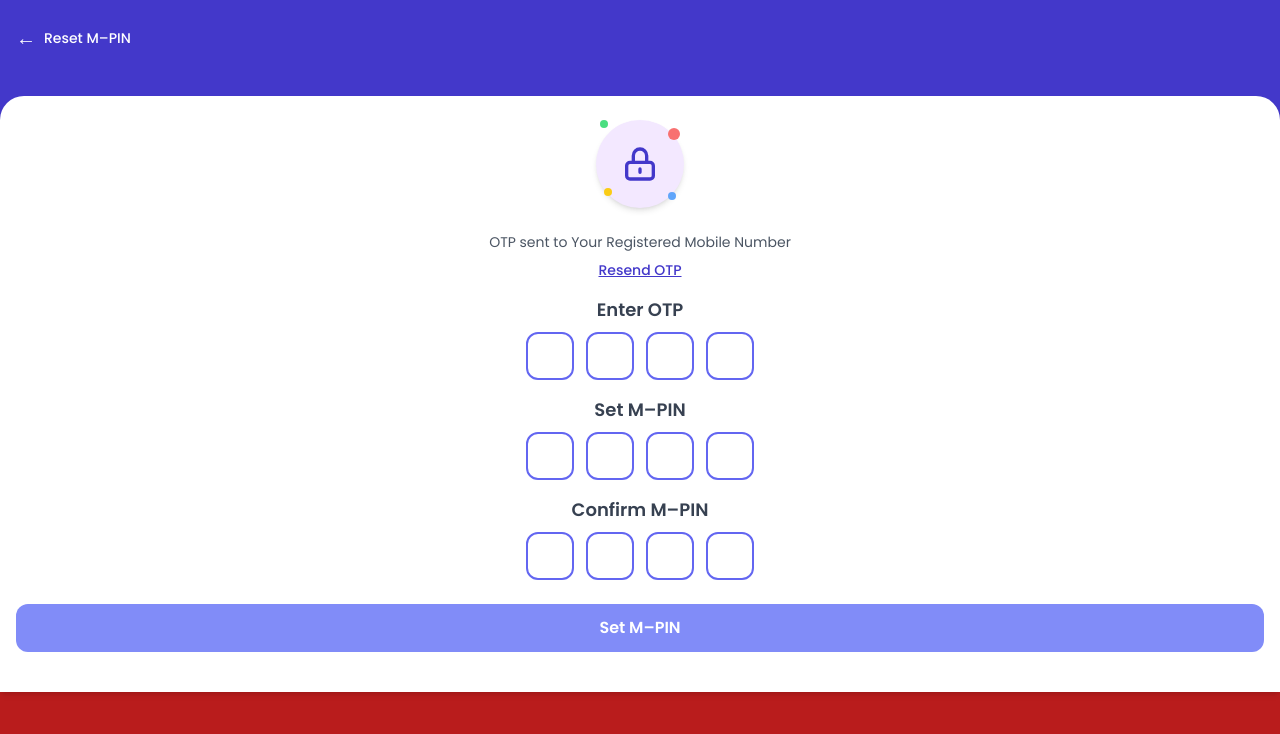
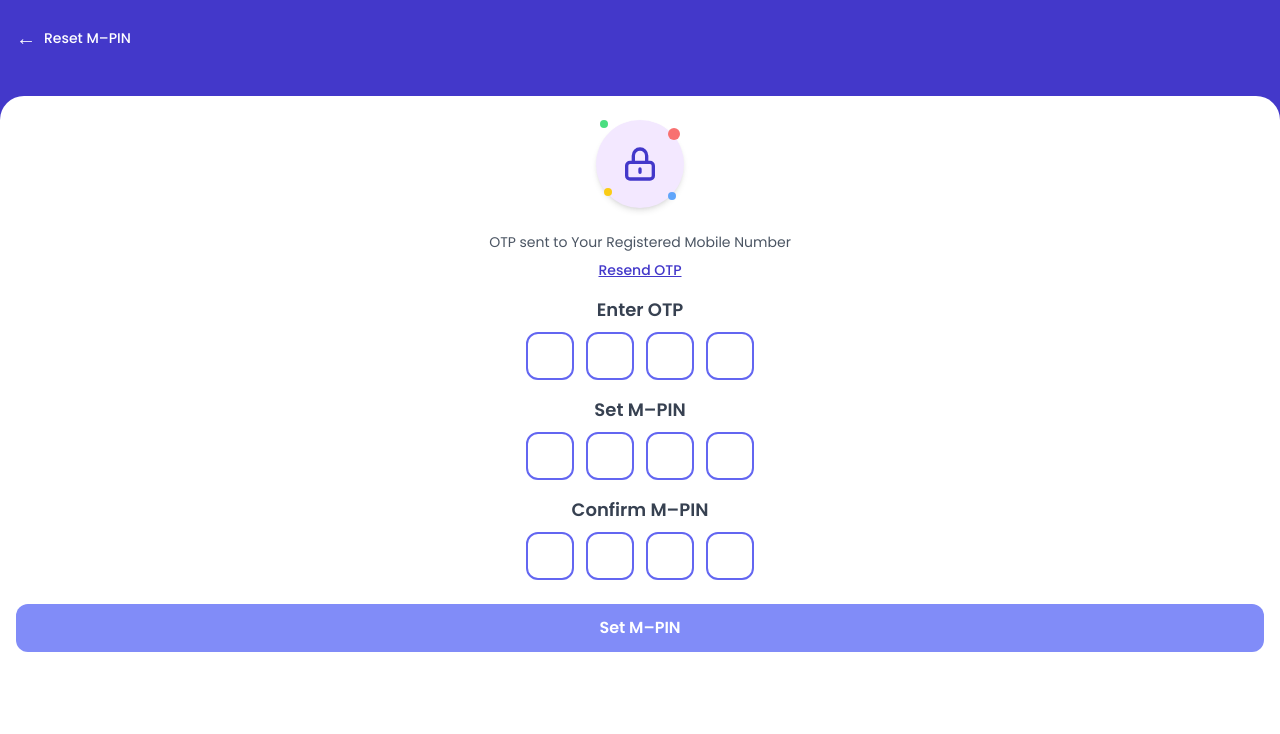
Before and after one commit to Ogpavan/dhanupay, a React (Vite) app: page /forget-m-pin in a window 1280 px wide. Shown: the top 734 px of the page. Built offline with nearby package versions, Linux system fonts and the light colour scheme.

Commit message:
fix issues

```diff
--- a/src/Pages/MPinScreen.jsx
+++ b/src/Pages/MPinScreen.jsx
@@ -7,7 +7,7 @@ const MPinScreen = () => {
   const userName = "John Doe"; // Replace this with dynamic username if needed
 
   const btnclick = () => {
-    onClick=navigate("/dashboard");
+    onClick=navigate("/dashboard/home");
     // alert(pin.join(""));
   };
 
--- a/src/Pages/ResetMpinScreen.jsx
+++ b/src/Pages/ResetMpinScreen.jsx
@@ -52,7 +52,7 @@ const ResetMpinScreen = () => {
   };
 
   return (
-    <div className="h-screen  bg-red-700 font-[Poppins]  flex flex-col">
+    <div className="h-screen  bg-white font-[Poppins]  flex flex-col">
       {/* Blue Header (flat) */}
       <div className="bg-indigo-700 h-[15vh] px-4 pt-6  pb-4 text-white relative z-0">
         <div className="flex items-center space-x-2 text-sm font-medium poppins-medium">
@@ -62,7 +62,7 @@ const ResetMpinScreen = () => {
       </div>
 
       {/* White Rounded Container Overlapping */}
-      <div className="-mt-6 bg-white rounded-t-3xl px-4 pt-6 pb-10 w-full shadow-md z-10 relative">
+      <div className="-mt-6 bg-white rounded-t-3xl px-4 pt-6 pb-10 w-full  z-10 relative">
       {/* Lock Icon */}
         <div className="flex justify-center mb-6">
           <div className="bg-purple-100 p-6 rounded-full shadow-md relative">
--- a/src/RegisterPages/BasicDetails.jsx
+++ b/src/RegisterPages/BasicDetails.jsx
@@ -22,7 +22,7 @@ const BasicDetails = () => {
 
   return (
     <div className="font-poppins h-[100dvh] bg-[#2C2DCB] sm:hidden">
-      <div className="h-[20vh] px-4 flex items-center">
+      <div className="h-[20vh] px-4 flex items-center" onClick={() => navigate(-1)}>
         <span className="text-white text-xl poppins-medium">&lt; Register</span>
       </div>
 
```
